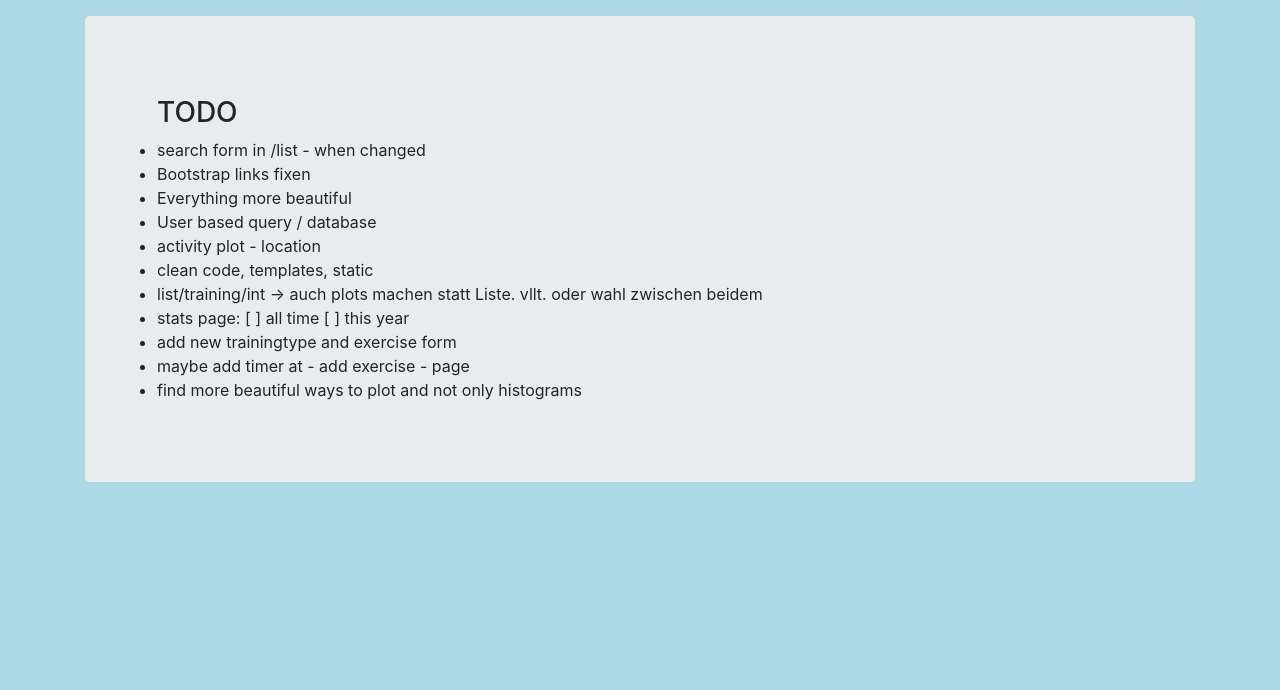
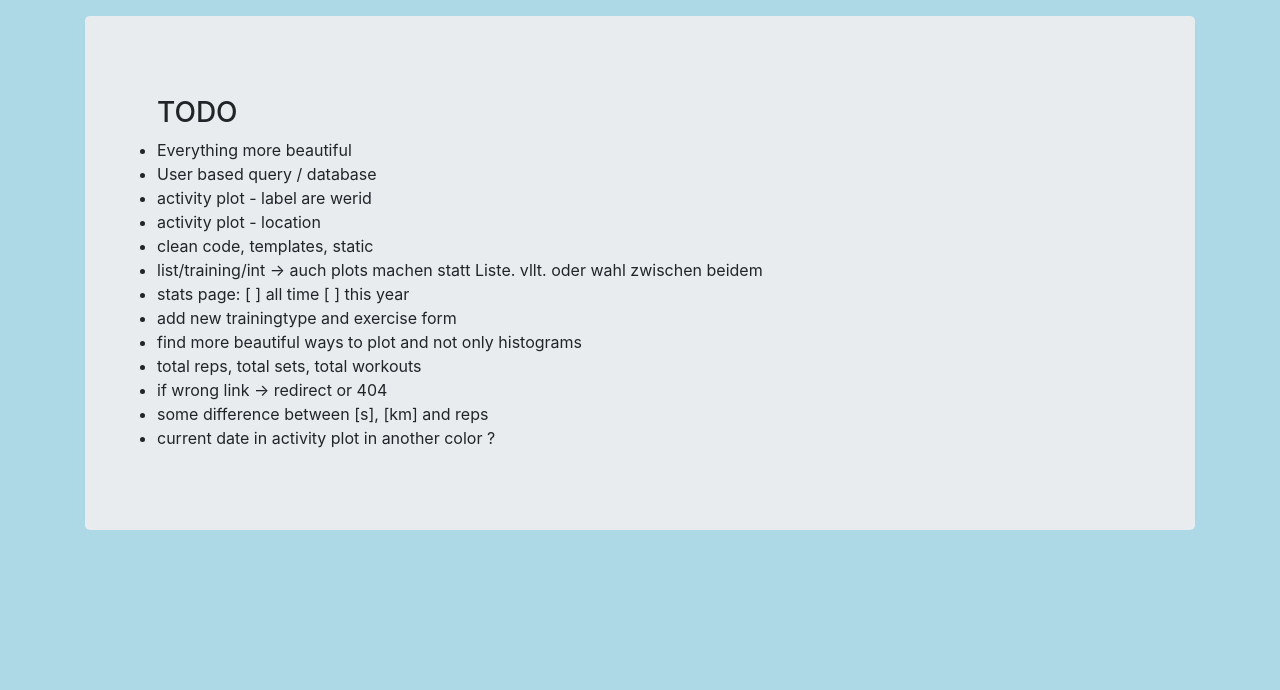
Before and after one commit to cweidemeier/training_webapp, a Django app: page /todo in a window 1280 px wide. Shown: the part 56-746 px from the top of the page. Run offline with Django 3.2, Linux system fonts and the light colour scheme; a user stored in the database is signed in; some libraries are stand-ins or nearby versions.

Commit message:
piechart, minor changes

```diff
--- a/training/forms.py
+++ b/training/forms.py
@@ -9,15 +9,13 @@ class TrainingForm(ModelForm):
         fields = [ 'training_type', 'location', 'training_date' ]
 
 
-class ExerciseForm(forms.ModelForm):
+class ExerciseForm(ModelForm):
     class Meta:
         model = Exercise
         fields = ['training_ID', 'exercise', 'reps']
 
 
-
-
-class Training_list_searchForm(forms.ModelForm):
+class Training_list_searchForm(ModelForm):
     class Meta:
         model = Training
         fields = ['training_type' ]   #, 'training_day']  #vllt ist date interessant für später
--- a/training/templates/Todo.html
+++ b/training/templates/Todo.html
@@ -18,12 +18,7 @@
 <link href="{% static 'css/bootstrap.min.css' %}" rel="stylesheet" integrity="sha384-Vkoo8x4CGsO3+Hhxv8T/Q5PaXtkKtu6ug5TOeNV6gBiFeWPGFN9MuhOf23Q9Ifjh" crossorigin="anonymous">
 
     <!-- Favicons -->
-<link rel="apple-touch-icon" href="/docs/4.4/assets/img/favicons/apple-touch-icon.png" sizes="180x180">
-<link rel="icon" href="/docs/4.4/assets/img/favicons/favicon-32x32.png" sizes="32x32" type="image/png">
-<link rel="icon" href="/docs/4.4/assets/img/favicons/favicon-16x16.png" sizes="16x16" type="image/png">
-<link rel="manifest" href="/docs/4.4/assets/img/favicons/manifest.json">
-<link rel="mask-icon" href="/docs/4.4/assets/img/favicons/safari-pinned-tab.svg" color="#563d7c">
-<link rel="icon" href="/docs/4.4/assets/img/favicons/favicon.ico">
+
 <meta name="msapplication-config" content="/docs/4.4/assets/img/favicons/browserconfig.xml">
 <meta name="theme-color" content="#563d7c">
 
@@ -60,17 +55,19 @@
     <p>
         <ul>
             <h3>TODO</h3>
-            <li> search form in /list - when changed </li>
-            <li> Bootstrap links fixen </li>
             <li> Everything more beautiful  </li>
             <li> User based query / database </li>
+            <li> activity plot - label are werid </li>
             <li> activity plot - location  </li>
             <li> clean code, templates, static  </li>
             <li> list/training/int -> auch plots machen statt Liste. vllt. oder wahl zwischen beidem </li>
             <li> stats page: [ ] all time [ ] this year </li>
             <li> add new trainingtype and exercise form   </li>
-            <li> maybe add timer at - add exercise - page  </li>
             <li> find more beautiful ways to plot and not only histograms</li>
+            <li> total reps, total sets, total workouts  </li>
+            <li> if wrong link -> redirect or 404 </li>
+            <li> some difference between [s], [km] and reps</li>
+            <li>  current date in activity plot in another color ? </li>
           </ul>
     </p>
 
--- a/training/views.py
+++ b/training/views.py
@@ -14,16 +14,16 @@ from django.contrib.auth.decorators import permission_required
 
 
 def home(request):
-    subtitle = 'Activity plot'
+
     title = 'Welcome to TRAIN WITH CanDyman'
     today = date.today()
     last_training = Training.objects.values().order_by('-training_date').first()['training_date']
     delta = today - last_training
     if delta.days == 1:
-        subsubtitle = f"It's been {delta.days} day since your last training!"
+        subtitle = f"It's been {delta.days} day since your last training!"
     else:
-        subsubtitle = f"It's been {delta.days} days since your last training!"
-    context = { 'title': title,  'subtitle':subtitle, 'plot_act': display_years(get_training_days(), [datetime.datetime.now().year]), 'subsubtitle': subsubtitle }
+        subtitle = f"It's been {delta.days} days since your last training!"
+    context = { 'title': title,  'subtitle':subtitle, 'plot_act': display_years(get_training_days(), [datetime.datetime.now().year]) }
     return render(request, 'home.html', context)
 
 
@@ -33,7 +33,6 @@ def add_training(request):
         form = TrainingForm(request.POST or None)
         if form.is_valid():
             form.save()
-
             return redirect('/add_exercise')
     else:
         form = TrainingForm(request.POST or None)
@@ -72,11 +71,11 @@ def add_exercise(request):
 
 def training_list(request):
     title = 'List of all trainings'
-    queryset = Training.objects.all()
+    queryset = Training.objects.all().order_by('-training_date')
     form = Training_list_searchForm(request.POST or None)
 
     if request.method == 'POST':
-        queryset =  Training.objects.all().filter(training_type = form['training_type'].value())
+        queryset =  Training.objects.all().filter(training_type = form['training_type'].value()).order_by('-training_date')
 
     context = { 'title': title, 'form':form,  'queryset': queryset}
     return render(request, 'training_list.html', context)
@@ -84,9 +83,10 @@ def training_list(request):
 
 
 def training_list_redirect(request, id=None):
-    title = f'Training: {id}'
     queryset = Exercise.objects.filter(training_ID = id)
-
+    x = Training_type.objects.values().filter(id = Training.objects.values().filter(training_ID = id)[0]['training_type_id'])[0]['training_type']
+    y = Training.objects.values().filter(training_ID = Training.objects.values().filter(training_ID = id)[0]['training_ID'])[0]['training_date'].strftime(' %d. %b %Y')
+    title = f'{x}, {y}'
     context = {'title': title, 'queryset':queryset}
     return render(request, 'exercise_list.html', context)
 
@@ -103,6 +103,6 @@ def dashboard(request):
                'plot2': plot_histograms_reps(),
                'plot3': plot_histograms_reppset(),
                'plot4': plot_histograms_days(),
-               'plot5': plot_histograms_types(),
+               'plot5': plot_bar_types(),
                'title':title}
     return render(request, 'dashboard.html', context)
```
Also changed, not shown: training/plots.py (+33 -7 lines), training/templates/dashboard.html (+5 -10 lines), training/templates/exercise_entry.html (+8 -6 lines), training/templates/exercise_list.html (+2 -6 lines), training/templates/home.html (+4 -8 lines), training/templates/training_entry.html (+5 -6 lines), training/templates/training_list.html (+2 -6 lines), db.sqlite3.
